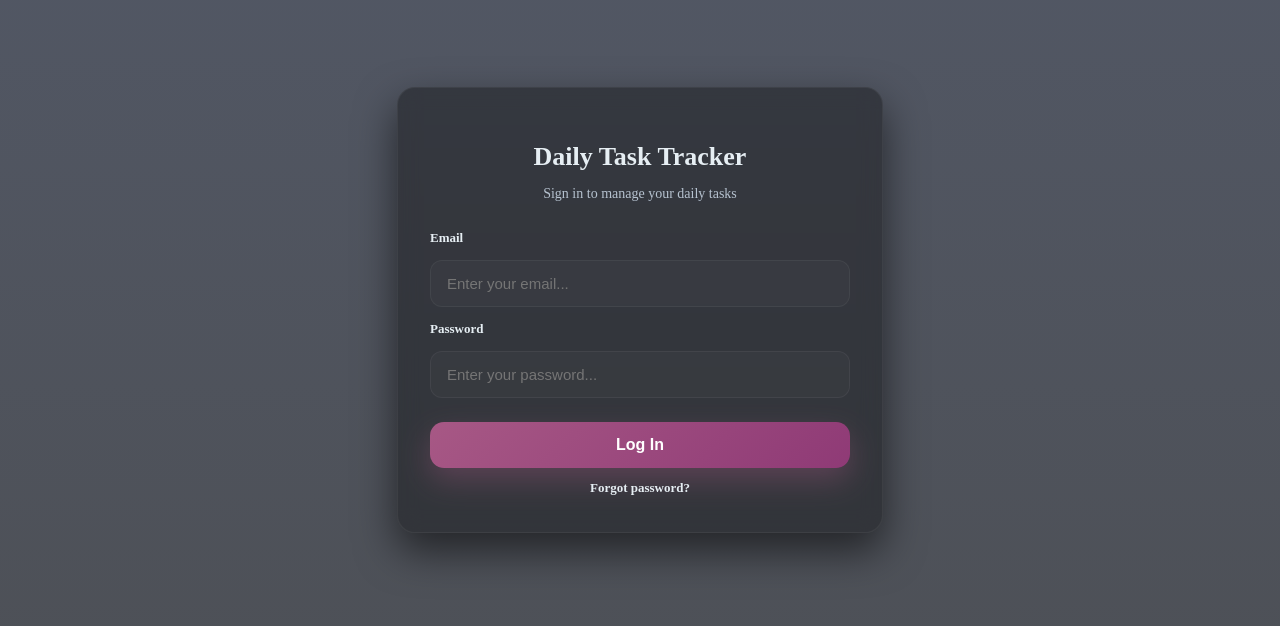
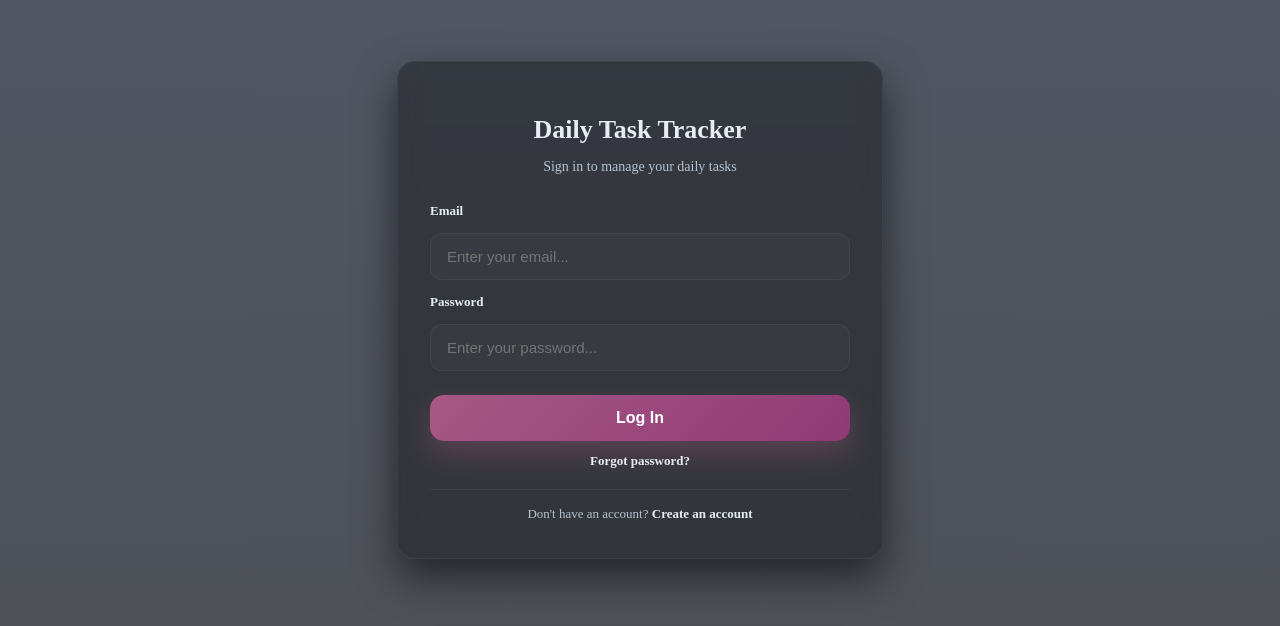
Before and after one commit to OGOR-STEPHEN/TimeManagementApp, a React (Vite) app in the folder time-management-app/: page /login in a window 1280 px wide. Shown: the part 122-748 px from the top of the page. Built offline with nearby package versions, Linux system fonts and the light colour scheme; no server answers.

Commit message:
feat(ui): add dark mode support with toggle

```diff
--- a/time-management-app/src/firebase/auth.js
+++ b/time-management-app/src/firebase/auth.js
@@ -3,17 +3,30 @@ import {
   signOut,
   sendPasswordResetEmail,
 } from "firebase/auth";
-import { auth } from "./config";
+import { auth, db } from "./config";
 import { createUserWithEmailAndPassword } from "firebase/auth";
+import { setDoc, doc } from "firebase/firestore";
 
 export const loginUser = (email, password) =>
   signInWithEmailAndPassword(auth, email, password);
 
 export const logoutUser = () => signOut(auth);
 
-// Create account
-  export const signupUser = (email, password) =>
-  createUserWithEmailAndPassword(auth, email, password);
+// Create account with user data
+export const signupUser = async (email, password, fullName, username) => {
+  const userCredential = await createUserWithEmailAndPassword(auth, email, password);
+  const user = userCredential.user;
+
+  // Store additional user data in Firestore
+  await setDoc(doc(db, "users", user.uid), {
+    fullName: fullName,
+    email: email,
+    username: username,
+    createdAt: new Date(),
+  });
+
+  return userCredential;
+};
 
 // Reset password
 export const resetPassword = async (email) => {
--- a/time-management-app/src/pages/Login.jsx
+++ b/time-management-app/src/pages/Login.jsx
@@ -70,6 +70,15 @@ const Login = () => {
         <Link to="/forgot-password" style={getStyles(theme).forgot}>
           Forgot password?
         </Link>
+
+        <div style={getStyles(theme).footerSection}>
+          <p style={getStyles(theme).footerText}>
+            Don't have an account?{" "}
+            <Link to="/signup" style={getStyles(theme).link}>
+              Create an account
+            </Link>
+          </p>
+        </div>
       </div>
     </div>
   );
@@ -160,6 +169,22 @@ const getStyles = (theme) => {
       textDecoration: "none",
       fontWeight: "600",
     },
+    footerSection: {
+      marginTop: "20px",
+      paddingTop: "16px",
+      borderTop: `1px solid ${theme.border}`,
+    },
+    footerText: {
+      fontSize: "13px",
+      color: theme.textSecondary,
+      margin: "0",
+    },
+    link: {
+      color: theme.text,
+      textDecoration: "none",
+      fontWeight: "700",
+      cursor: "pointer",
+    },
   };
 };
 
@@ -242,6 +267,22 @@ const styles = {
     textDecoration: "none",
     fontWeight: "600",
   },
+  footerSection: {
+    marginTop: "20px",
+    paddingTop: "16px",
+    borderTop: "1px solid rgba(255,255,255,0.05)",
+  },
+  footerText: {
+    fontSize: "13px",
+    color: "#B6C2CF",
+    margin: "0",
+  },
+  link: {
+    color: "#E6F7FF",
+    textDecoration: "none",
+    fontWeight: "700",
+    cursor: "pointer",
+  },
 };
 
 export default Login;
--- a/time-management-app/src/pages/Profile.jsx
+++ b/time-management-app/src/pages/Profile.jsx
@@ -2,20 +2,60 @@ import React, { useState, useEffect, useContext } from "react";
 import { useNavigate } from "react-router-dom";
 import { ArrowLeft, LogOut } from "lucide-react";
 import { SettingsContext } from "../context/SettingsContext";
+import { useAuth } from "../context/AuthContext";
+import { db } from "../firebase/config";
+import { doc, getDoc } from "firebase/firestore";
+import { logoutUser } from "../firebase/auth";
 
 const Profile = () => {
   const navigate = useNavigate();
+  const { user } = useAuth();
   const contextValue = useContext(SettingsContext);
   const { theme: themeObj } = contextValue || {};
 
   const [isEditing, setIsEditing] = useState(false);
   const [isSaving, setIsSaving] = useState(false);
+  const [loading, setLoading] = useState(true);
 
   const [profile, setProfile] = useState({
-    fullName: "Alex Johnson",
-    email: "alex.johnson@example.com",
-    username: "alexj",
+    fullName: "",
+    email: "",
+    username: "",
   });
+
+  // Fetch user profile data from Firestore
+  useEffect(() => {
+    const fetchUserProfile = async () => {
+      if (!user) return;
+
+      try {
+        const userDocRef = doc(db, "users", user.uid);
+        const userDocSnap = await getDoc(userDocRef);
+
+        if (userDocSnap.exists()) {
+          const userData = userDocSnap.data();
+          setProfile({
+            fullName: userData.fullName || "",
+            email: userData.email || user.email || "",
+            username: userData.username || "",
+          });
+        } else {
+          // Fallback to Firebase auth data if no Firestore document
+          setProfile({
+            fullName: user.displayName || "",
+            email: user.email || "",
+            username: (user.displayName || "").toLowerCase().replace(/\s+/g, ""),
+          });
+        }
+      } catch (error) {
+        console.error("Error fetching user profile:", error);
+      } finally {
+        setLoading(false);
+      }
+    };
+
+    fetchUserProfile();
+  }, [user]);
 
   // Set background and theme
   useEffect(() => {
@@ -34,19 +74,33 @@ const Profile = () => {
 
   const handleSave = () => {
     setIsSaving(true);
-    // Simulate save
+    // TODO: Implement save to Firestore
     setTimeout(() => {
       setIsEditing(false);
       setIsSaving(false);
     }, 500);
   };
 
-  const handleLogout = () => {
+  const handleLogout = async () => {
     if (window.confirm("Are you sure you want to log out?")) {
-      // Add logout logic here
-      navigate("/login");
+      try {
+        await logoutUser();
+        navigate("/login");
+      } catch (error) {
+        console.error("Error logging out:", error);
+      }
     }
   };
+
+  if (loading) {
+    return (
+      <div style={getStyles(themeObj).page}>
+        <div style={{ textAlign: "center", paddingTop: "100px", color: themeObj?.text || "#E6EEF3" }}>
+          Loading profile...
+        </div>
+      </div>
+    );
+  }
 
   return (
     <div style={getStyles(themeObj).page}>
--- a/time-management-app/src/pages/Signup.jsx
+++ b/time-management-app/src/pages/Signup.jsx
@@ -88,6 +88,7 @@ const styles = {
 const Signup = () => {
   const [name, setName] = useState("");
   const [email, setEmail] = useState("");
+  const [username, setUsername] = useState("");
   const [password, setPassword] = useState("");
   const [confirmPassword, setConfirmPassword] = useState("");
   const [error, setError] = useState("");
@@ -103,7 +104,7 @@ const Signup = () => {
     }
 
     try {
-      await signupUser(email, password);
+      await signupUser(email, password, name, username);
       navigate("/dashboard");
     } catch (err) {
       setError(err.message);
@@ -133,6 +134,15 @@ const Signup = () => {
             placeholder="Email address"
             value={email}
             onChange={(e) => setEmail(e.target.value)}
+            required
+            style={styles.input}
+          />
+
+          <input
+            type="text"
+            placeholder="Username"
+            value={username}
+            onChange={(e) => setUsername(e.target.value)}
             required
             style={styles.input}
           />
```
Lines whose indentation alone changed are shown as unchanged.
